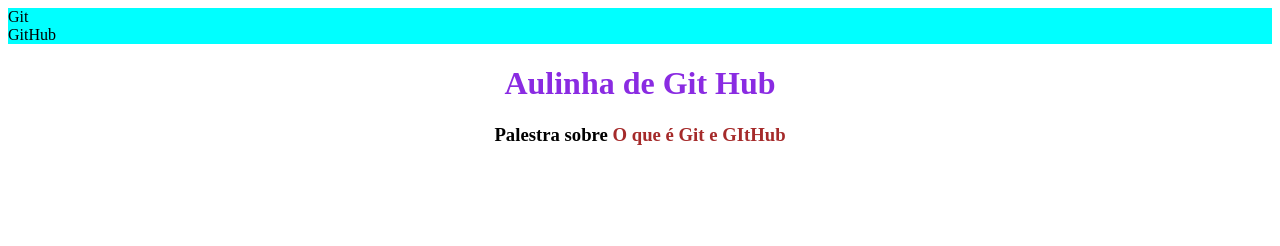
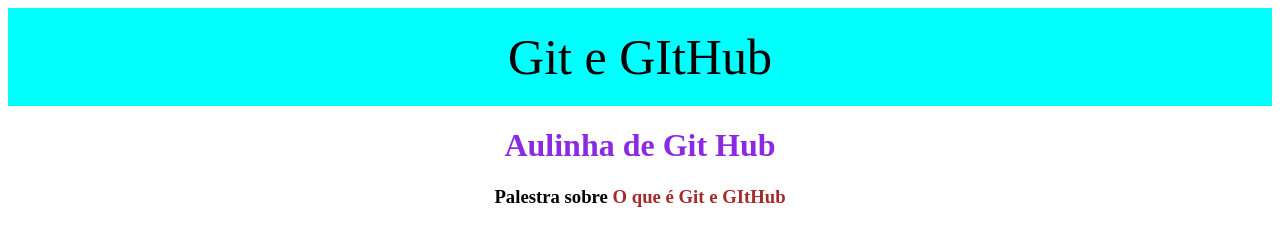
Before and after one commit to Sophia-Sousa/AulaGit, a plain HTML site: page index.html in a window 1280 px wide. Drawn offline with Linux system fonts and the light colour scheme.

Commit message:
Primeiro commit

```diff
--- a/index.html
+++ b/index.html
@@ -9,9 +9,10 @@
 <style>
 
 .tela-piscando {
+    padding: 20px;
+    text-align: center;
+    font-size: 50px;
 
-    margin: 20;
-    padding: 20;
 
   /* Nome da animação */
   animation: piscar 1s infinite;
@@ -27,8 +28,7 @@
 </style>
 <body>
 
-    <nav class="tela-piscando"> Git </nav>
-    <nav class="tela-piscando "> GitHub </nav>
+    <nav class="tela-piscando"> Git e GItHub </nav>
 
     <h1 border="4" align="center" style="color: blueviolet;"> Aulinha de Git Hub</h1>
 
```
